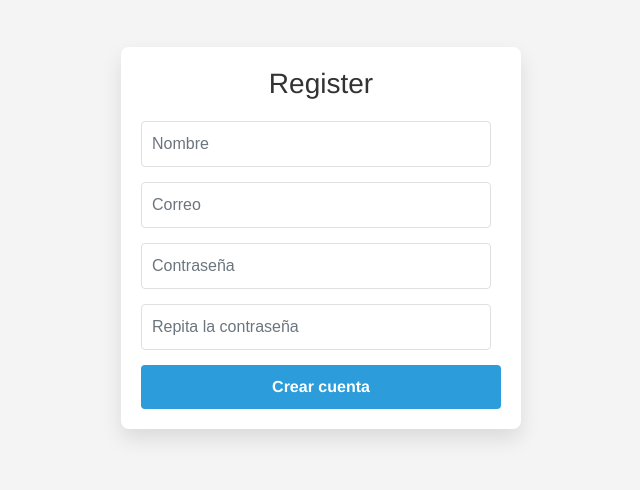
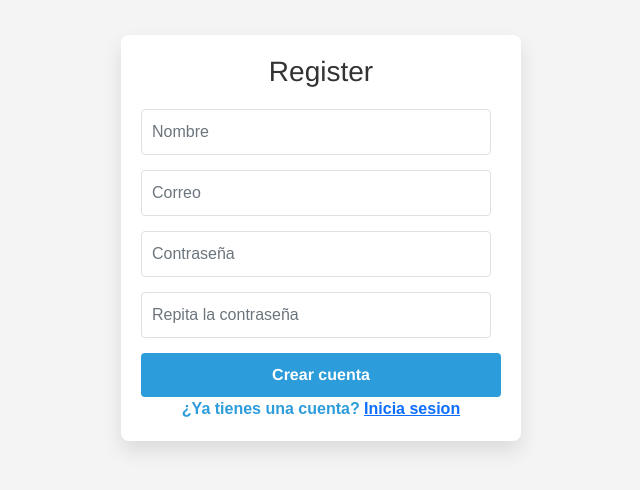
Before and after one commit to jsuarezm87/jsm-front-react, a React (Vite) app: page /auth/register in a window 1280 px wide. Shown: the part 162-652 px from the top of the page, without its empty margins (319-959 px from the left). Built offline with nearby package versions, Linux system fonts and the light colour scheme.

Commit message:
Update RegisterPage.jsx

```diff
--- a/src/auth/pages/RegisterPage.jsx
+++ b/src/auth/pages/RegisterPage.jsx
@@ -3,6 +3,7 @@ import Swal from 'sweetalert2';
 import './LoginPage.css';
 import { useAuthStore } from '../../hooks/useAuthStore';
 import { useForm } from '../../hooks/useForm';
+import { Link } from 'react-router-dom';
 
 const registerFormFields = {
     registerName:      '',
@@ -88,6 +89,9 @@ export const RegisterPage = () => {
                             value="Crear cuenta" />
                     </div>
                 </form>
+                <div className="ForgetPwd">
+                        ¿Ya tienes una cuenta? <Link to="/auth/">Inicia sesion</Link>
+                    </div>
             </div>
         </div>
     )
```
